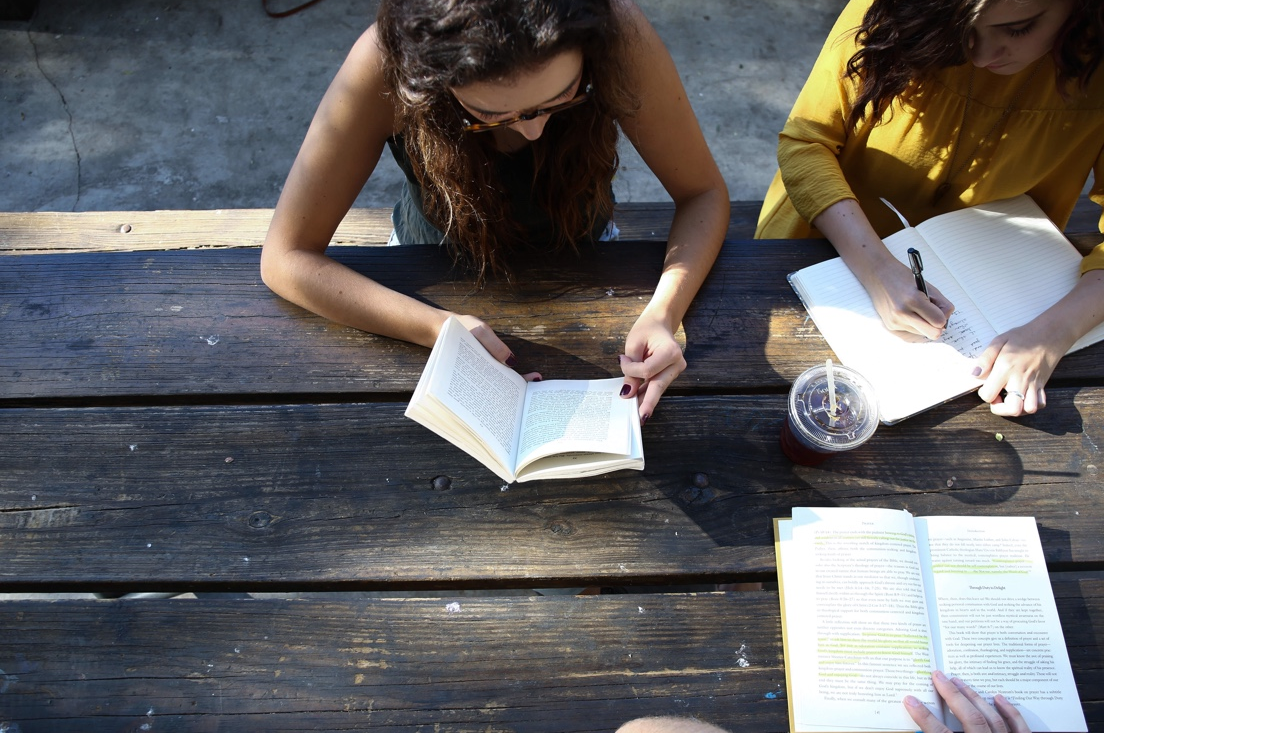
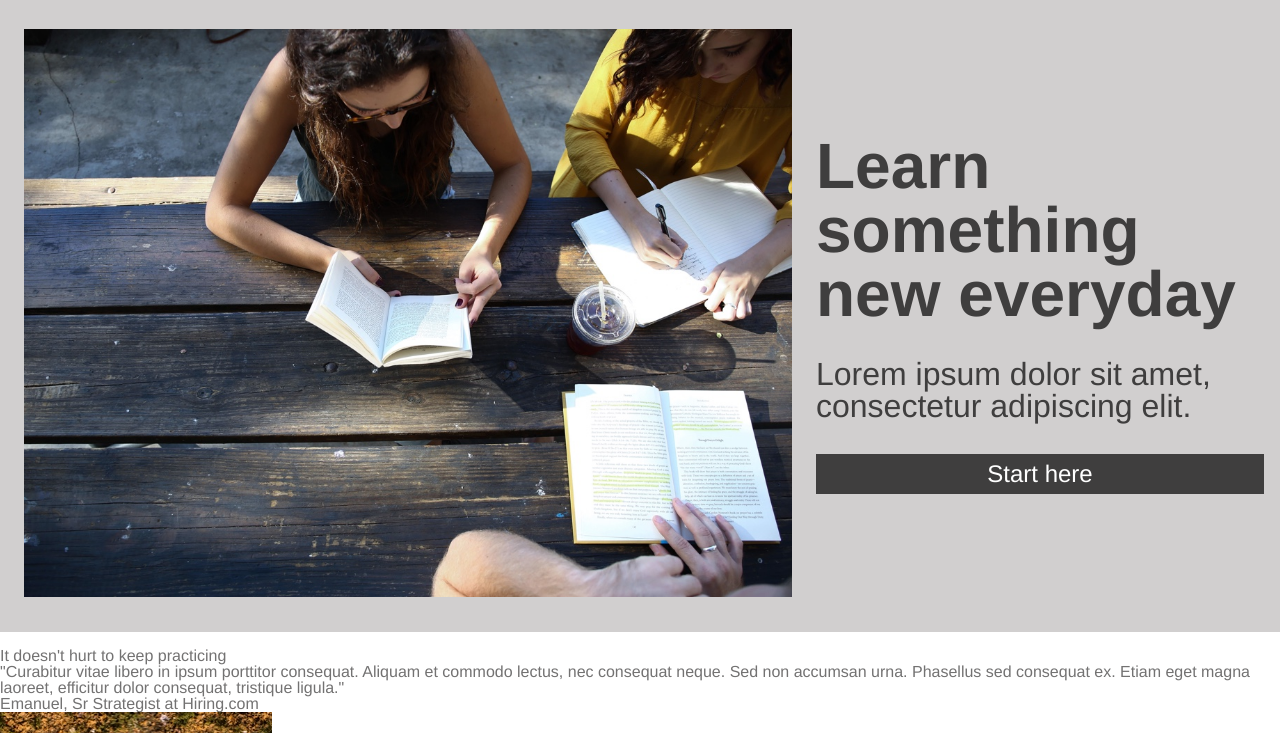
Before and after one commit to hurc87/capstone, a plain HTML site: page index.html in a window 1280 px wide. Shown: the part 67-800 px from the top of the page. Drawn offline with Linux system fonts and the light colour scheme.

Commit message:
banner desktop

```diff
--- a/index.html
+++ b/index.html
@@ -4,12 +4,9 @@
     <title>Colmar Academy</title>
     <link rel="stylesheet" href="./resources/css/reset.css">
     <link rel="stylesheet" href="./resources/css/style.css">
-
   </head>
   <body>
-
     <div class="header">
-
       <div class="headerlogo">
         <div class="logobox">
           <img src="./resources/images/logo.svg" alt="black logo" height="32px">
@@ -18,7 +15,6 @@
           <h1><span>COLMAR</span> ACADEMY</h1>
         </div>
       </div>
-
       <div class="navbar">
         <div class="navbox">
           <a href="#">On campus</a>
@@ -32,22 +28,29 @@
         <div class="navbox">
           <a href="#">Sign in</a>
         </div>
-
       </div>
     </div>
 
 
     <div class="bannerbox">
       <div class="bannerimage">
-        <img src="./resources/images/banner.jpg" alt="">
+        <img src="./resources/images/banner.jpg" alt="picture of people reading">
       </div>
+
+      <div class="banner2">
         <div class="bannerdescription">
           <h1>Learn something new everyday</h1>
+          <br>
+          <br>
           <h2>Lorem ipsum dolor sit amet, consectetur adipiscing elit.</h2>
         </div>
+        <br>
+        <br>
         <div class="bannerbutton">
           <a href="#">Start here</a>
         </div>
+      </div>
+
     </div>
 
 
--- a/resources/css/style.css
+++ b/resources/css/style.css
@@ -4,7 +4,7 @@ html {
   font-family: Helvetica;
 }
 
-/* footer */
+/* header */
 
 .header {
   width: 100%;
@@ -18,9 +18,6 @@ html {
   padding-left: 24px;
   flex-grow: 10;
   align-items: center;
-}
-
-.logotitle {
 }
 
 h1 {
@@ -44,9 +41,53 @@ span {
   padding-left: 16px;
 }
 
+/* banner */
 
+.bannerbox {
+  width: 100%;
+  background-color: #D1CFCF;
+  display: inline-flex;;
+  align-items: center;
+  flex-wrap: wrap;
+  color: #3F3E3E;
+}
 
+.bannerimage {
+  margin: 32px 24px;
+  width: 60%;
+}
 
+.banner2 {
+  width: 35%;
+  height: auto;
+}
+
+.bannerimage img {
+  width: 100%;
+  height: auto;
+}
+
+.bannerdescription h1 {
+  font-size: 4rem;
+  font-weight: bold;
+}
+
+.bannerdescription h2{
+  font-size: 2rem;
+}
+
+.bannerbutton {
+  background-color: #3F3E3E;
+  width: 100%;
+  padding-top: 8px;
+  padding-bottom: 8px;
+  font-size: 1.5rem;
+  text-align: center;
+}
+
+.bannerbutton a {
+  color: #FFF;
+}
 
 
 
```
Lines whose indentation alone changed are shown as unchanged.
